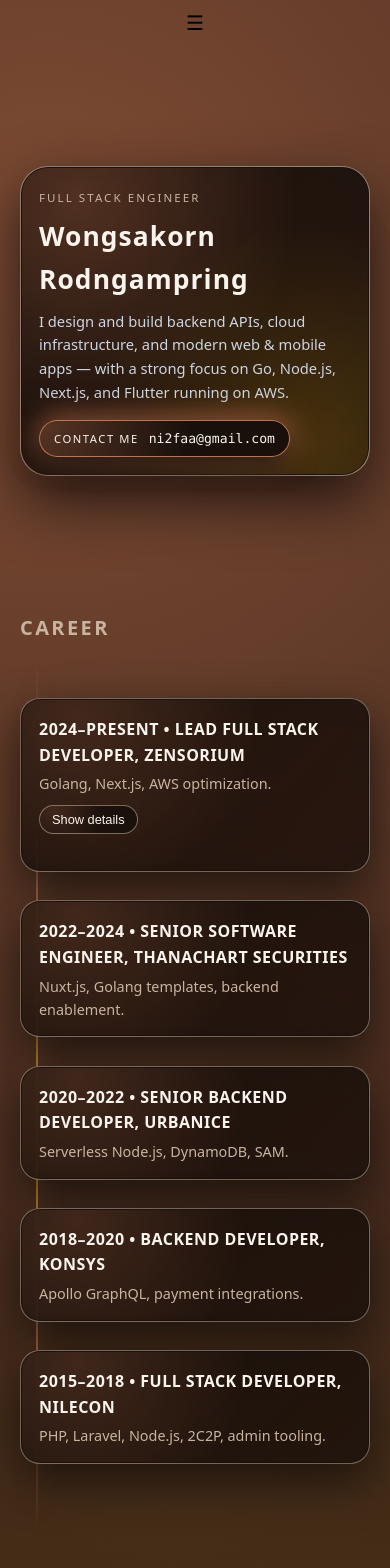
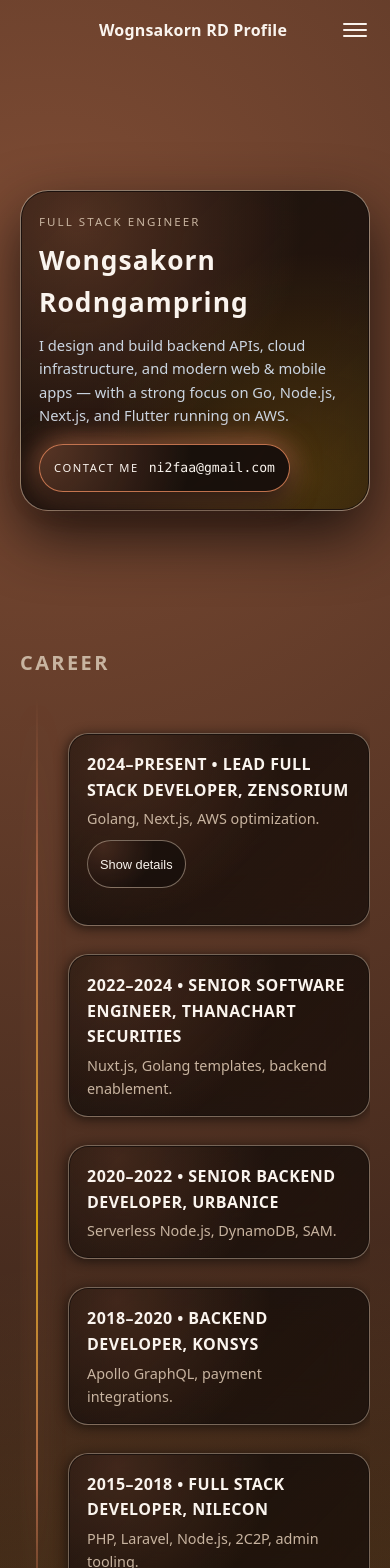
Before and after one commit to ni2faa/me, a Next.js app: page / in a window 390 px wide. Shown: the top 1568 px of the page. Built offline with nearby package versions, Linux system fonts and the light colour scheme; no server answers.

Commit message:
Update layout for mobile app

```diff
--- a/app/globals.css
+++ b/app/globals.css
@@ -84,13 +84,29 @@ button {
 .header-inner {
   display: flex;
   align-items: center;
+  justify-content: space-between;
   gap: var(--space-4);
-  padding: var(--space-3) 0
+  padding: var(--space-3) 0;
+  width: 100%;
 }
 
 .brand {
+  display: flex;
+  align-items: center;
   font-weight: 700;
-  letter-spacing: .2px
+  letter-spacing: .2px;
+  color: rgb(var(--fg));
+}
+
+.brand-icon {
+  width: 24px;
+  height: 24px;
+  flex-shrink: 0;
+}
+
+.brand-text {
+  font-size: 1rem;
+  padding-top: 8px;
 }
 
 .spacer {
@@ -105,7 +121,7 @@ button {
 }
 
 .nav a {
-  padding: 6px 10px;
+  padding: 10px 12px;
   border-radius: 10px;
   cursor: pointer
 }
@@ -120,7 +136,39 @@ button {
   display: none;
   background: transparent;
   border: none;
-  font-size: 20px
+  padding: 8px;
+  cursor: pointer;
+  z-index: 100;
+}
+
+.hamburger {
+  display: flex;
+  flex-direction: column;
+  gap: 4px;
+  width: 24px;
+  height: 18px;
+  position: relative;
+}
+
+.hamburger span {
+  display: block;
+  width: 100%;
+  height: 2px;
+  background-color: rgb(var(--fg));
+  border-radius: 2px;
+  transition: all 0.3s ease;
+}
+
+.hamburger.open span:nth-child(1) {
+  transform: rotate(45deg) translate(6px, 6px);
+}
+
+.hamburger.open span:nth-child(2) {
+  opacity: 0;
+}
+
+.hamburger.open span:nth-child(3) {
+  transform: rotate(-45deg) translate(6px, -6px);
 }
 
 .nav-list {
@@ -138,21 +186,186 @@ button {
   padding: 6px 10px
 }
 
-@media (max-width:720px) {
+/* Mobile menu overlay */
+.mobile-menu-overlay {
+  position: fixed;
+  inset: 0;
+  z-index: 999;
+  background: rgb(var(--bg));
+  opacity: 0;
+  visibility: hidden;
+  transform: translateY(-20px);
+  transition: opacity 0.3s ease, visibility 0.3s ease, transform 0.3s ease;
+  overflow-y: auto;
+  height: 100vh;
+}
+
+.mobile-menu-overlay.open {
+  opacity: 1;
+  visibility: visible;
+  transform: translateY(0);
+}
+
+.mobile-menu-header {
+  display: flex;
+  align-items: center;
+  justify-content: space-between;
+  padding: 16px 20px;
+  border-bottom: 1px solid color-mix(in oklab, rgb(var(--muted)) 20%, transparent);
+}
+
+.mobile-menu-close {
+  background: transparent;
+  border: none;
+  padding: 8px;
+  cursor: pointer;
+  color: rgb(var(--fg));
+  display: flex;
+  align-items: center;
+  justify-content: center;
+}
+
+.mobile-menu-close svg {
+  width: 24px;
+  height: 24px;
+}
+
+.mobile-menu-overlay .nav-list {
+  display: flex;
+  flex-direction: column;
+  gap: 0;
+  padding: 20px;
+  list-style: none;
+  margin: 0;
+}
+
+.mobile-menu-overlay .nav-list li {
+  width: 100%;
+}
+
+.mobile-menu-overlay .nav-list a {
+  display: block;
+  width: 100%;
+  padding: 16px 0;
+  color: rgb(var(--fg));
+  font-size: 1.1rem;
+  border-bottom: 1px solid color-mix(in oklab, rgb(var(--muted)) 15%, transparent);
+  transition: color 0.2s ease, padding-left 0.2s ease;
+}
+
+.mobile-menu-overlay .nav-list a:hover,
+.mobile-menu-overlay .nav-list a:focus-visible {
+  color: rgb(var(--primary));
+  padding-left: 8px;
+}
+
+.mobile-menu-overlay .nav-list li:last-child a {
+  border-bottom: none;
+}
+
+@media (max-width:768px) {
+  .header-inner.container {
+    padding-left: var(--space-2);
+    padding-right: var(--space-3);
+  }
+
+  .brand {
+    display: flex;
+  }
+
+  .nav {
+    justify-content: flex-end;
+    gap: var(--space-3);
+  }
+
   .nav-toggle {
-    display: inline-block
-  }
-
-  .nav-list {
-    display: none
-  }
-
+    display: block;
+    position: absolute;
+    right: 15px;
+    top: 8px;
+  }
+
+  .desktop-nav {
+    display: none;
+  }
+
+  .site-header.is-top .nav {
+    justify-content: flex-end;
+  }
+
+  section.section.section-intro {
+    content-visibility: visible;
+    contain-intrinsic-size: 600px;
+  }
+
+  section.section>div>article.alt-item {
+    background: radial-gradient(circle at 16% 10%,
+        color-mix(in oklab, rgb(var(--primary)) 20%, transparent) 0, transparent 55%), linear-gradient(135deg,
+        color-mix(in oklab, rgb(var(--bg)) 94%, transparent),
+        color-mix(in oklab, rgb(var(--bg)) 80%, transparent));
+    border: 1px solid color-mix(in oklab, rgb(var(--muted)) 50%, transparent);
+    box-shadow: -1px 2px 12px color-mix(in oklab, rgb(var(--bg)) 85%, transparent), 0 0 0 1px color-mix(in oklab, rgb(var(--bg)) 85%, transparent) inset;
+    -webkit-backdrop-filter: blur(22px) saturate(1.5);
+    backdrop-filter: blur(22px) saturate(1.5);
+    color: rgb(var(--fg));
+    transform-origin: center;
+    border-radius: 20px;
+    margin-bottom: 28px;
+    padding: 18px 18px 16px;
+    transition: transform .26s cubic-bezier(.22, 1, .36, 1), box-shadow .26s, border-color .26s, background .26s;
+    position: relative;
+    overflow: hidden;
+    margin-inline: 3rem;
+    width: auto;
+    margin-right: 0;
+  }
+}
+
+@media (min-width: 769px) {
+  .mobile-menu-overlay {
+    display: none;
+  }
+
+  .brand {
+    display: none;
+  }
+
+  .nav-toggle {
+    display: none;
+  }
+
+  .desktop-nav {
+    display: flex;
+  }
+}
+
+button,
+a,
+input,
+select {
+  min-height: 48px;
+  -webkit-tap-highlight-color: transparent;
+  touch-action: manipulation
+}
+
+@media (prefers-reduced-motion: reduce) {
+  * {
+    animation-duration: 0.01ms !important;
+    animation-iteration-count: 1 !important;
+    transition-duration: 0.01ms !important;
+    scroll-behavior: auto !important
+  }
+}
+
+@media (orientation: landscape) and (max-width:768px) {
   .nav-list.open {
-    display: flex;
-    flex-direction: column;
-    gap: 12px;
-    padding: 12px 0
-  }
+    max-height: 220px
+  }
+}
+
+.section {
+  content-visibility: auto;
+  contain-intrinsic-size: 600px
 }
 
 .hero {
@@ -1434,3 +1647,9 @@ main.container {
   background-color: transparent;
   border-bottom: none;
 }
+
+@media (max-width:768px) {
+  .site-header.is-top .nav {
+    justify-content: flex-start !important;
+  }
+}
--- a/app/layout.tsx
+++ b/app/layout.tsx
@@ -8,6 +8,13 @@ const description = 'Full Stack & Mobile Engineer specializing in Go, Node.js, N
 
 export const metadata: Metadata = {
   metadataBase: new URL(siteUrl),
+  viewport: {
+    width: 'device-width',
+    initialScale: 1,
+    maximumScale: 5,
+    userScalable: true,
+    viewportFit: 'cover',
+  },
   title: {
     default: title,
     template: `%s | ${siteName}`,
--- a/components/nav/Navbar.tsx
+++ b/components/nav/Navbar.tsx
@@ -19,13 +19,15 @@ export function Navbar() {
   }, [langService])
 
   useEffect(() => {
-    const handler = (e: Event) => {
-      const target = e.target as HTMLElement
-      if (!target.closest('.site-header')) setOpen(false)
+    if (open) {
+      document.body.style.overflow = 'hidden'
+    } else {
+      document.body.style.overflow = ''
     }
-    document.addEventListener('click', handler)
-    return () => document.removeEventListener('click', handler)
-  }, [])
+    return () => {
+      document.body.style.overflow = ''
+    }
+  }, [open])
 
   useEffect(() => {
     let ticking = false
@@ -68,17 +70,11 @@ export function Navbar() {
   return (
     <header className={`site-header ${scrollState}`} role="banner">
       <div className="header-inner container">
+        <div className="brand">
+          <span className="brand-text">Wognsakorn RD Profile</span>
+        </div>
         <nav className="nav" aria-label="Primary">
-          <button
-            className="nav-toggle"
-            aria-label="Menu"
-            aria-expanded={open}
-            aria-controls="primary-menu"
-            onClick={() => setOpen((v) => !v)}
-          >
-            ☰
-          </button>
-          <ul id="primary-menu" className={`nav-list ${open ? 'open' : ''}`} role="menubar">
+          <ul className="nav-list desktop-nav" role="menu">
             <li role="none">
               <a role="menuitem" tabIndex={0} onClick={() => onNav('about')}>{labels[lang].about}</a>
             </li>
@@ -92,8 +88,57 @@ export function Navbar() {
               <a role="menuitem" tabIndex={0} href="mailto:ni2faa@gmail.com">{labels[lang].contact}</a>
             </li>
           </ul>
-
+          <button
+            className="nav-toggle"
+            type="button"
+            aria-label="Menu"
+            aria-expanded={open}
+            aria-controls="primary-menu"
+            aria-haspopup="menu"
+            onClick={() => setOpen((v) => !v)}
+            onKeyDown={(e) => {
+              if (e.key === 'Escape') setOpen(false)
+            }}
+          >
+            <span className={`hamburger ${open ? 'open' : ''}`}>
+              <span></span>
+              <span></span>
+              <span></span>
+            </span>
+          </button>
         </nav>
+      </div>
+      {/* Full-screen mobile menu overlay */}
+      <div className={`mobile-menu-overlay ${open ? 'open' : ''}`} aria-hidden={!open}>
+        <div className="mobile-menu-header">
+          <div className="brand">
+            <span className="brand-text">Wognsakorn RD Profile</span>
+          </div>
+          <button
+            className="mobile-menu-close"
+            type="button"
+            aria-label="Close menu"
+            onClick={() => setOpen(false)}
+          >
+            <svg width="24" height="24" viewBox="0 0 24 24" fill="none" xmlns="http://www.w3.org/2000/svg">
+              <path d="M18 6L6 18M6 6L18 18" stroke="currentColor" strokeWidth="2" strokeLinecap="round" strokeLinejoin="round"/>
+            </svg>
+          </button>
+        </div>
+        <ul id="primary-menu" className={`nav-list ${open ? 'open' : ''}`} role="menu" aria-hidden={!open}>
+          <li role="none">
+            <a role="menuitem" tabIndex={0} onClick={() => onNav('about')}>{labels[lang].about}</a>
+          </li>
+          <li role="none">
+            <a role="menuitem" tabIndex={0} onClick={() => onNav('timeline')}>{labels[lang].timeline}</a>
+          </li>
+          <li role="none">
+            <a role="menuitem" tabIndex={0} onClick={() => onNav('skills')}>{labels[lang].skills}</a>
+          </li>
+          <li role="none">
+            <a role="menuitem" tabIndex={0} href="mailto:ni2faa@gmail.com">{labels[lang].contact}</a>
+          </li>
+        </ul>
       </div>
     </header>
   )
```
